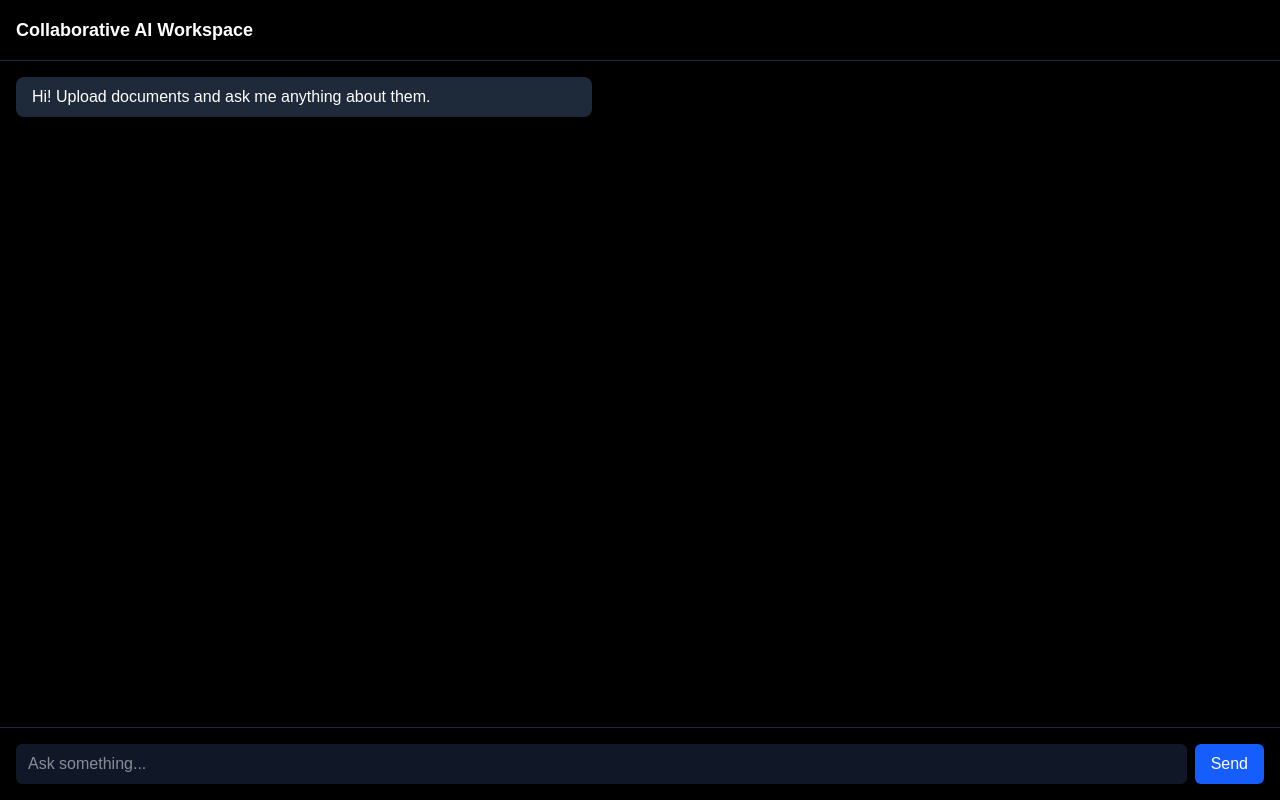
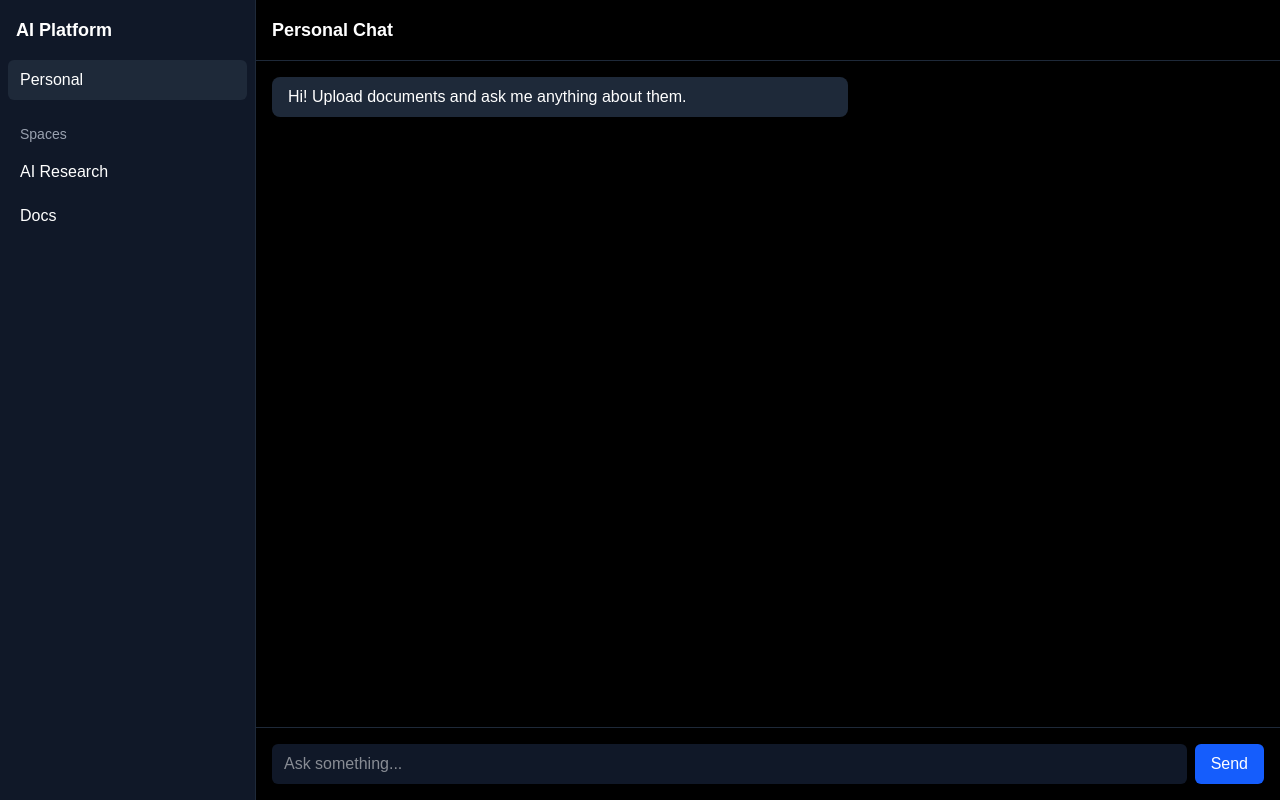
Before and after one commit to pondev7/collab-ai-platform, a Next.js app: page /chat in a window 1280 px wide. Built offline with nearby package versions, Linux system fonts and the light colour scheme.

Commit message:
Day 3: Add Personal and Spaces sidebar UI

```diff
--- a/app/chat/page.tsx
+++ b/app/chat/page.tsx
@@ -1,13 +1,26 @@
 "use client";
 
 import { useState } from "react";
+import Sidebar from "../components/Sidebar";
 
 type Message = {
   role: "user" | "assistant";
   content: string;
 };
 
+type Space = {
+  id: string;
+  name: string;
+};
+
 export default function ChatPage() {
+  const [activeContext, setActiveContext] = useState("personal");
+
+  const [spaces] = useState<Space[]>([
+    { id: "space-1", name: "AI Research" },
+    { id: "space-2", name: "Docs" },
+  ]);
+
   const [messages, setMessages] = useState<Message[]>([
     {
       role: "assistant",
@@ -20,25 +33,32 @@ export default function ChatPage() {
   const sendMessage = () => {
     if (!input.trim()) return;
 
-    const userMessage: Message = {
-      role: "user",
-      content: input,
-    };
+    setMessages([
+      ...messages,
+      { role: "user", content: input },
+      {
+        role: "assistant",
+        content: `(${activeContext}) Placeholder response. RAG coming soon.`,
+      },
+    ]);
 
-    const assistantMessage: Message = {
-      role: "assistant",
-      content: "This is a placeholder response. RAG coming soon.",
-    };
-
-    setMessages([...messages, userMessage, assistantMessage]);
     setInput("");
   };
 
   return (
-    <div className="flex h-screen flex-col bg-black text-white">
+    <div className="flex h-screen bg-black text-white">
+      <Sidebar
+        activeContext={activeContext}
+        spaces={spaces}
+        onSelect={setActiveContext}
+      />
+
+      <div className="flex flex-col flex-1">
         {/* Header */}
         <header className="border-b border-gray-800 p-4 text-lg font-semibold">
-        Collaborative AI Workspace
+          {activeContext === "personal"
+            ? "Personal Chat"
+            : `Space: ${spaces.find((s) => s.id === activeContext)?.name}`}
         </header>
 
         {/* Messages */}
@@ -76,5 +96,6 @@ export default function ChatPage() {
           </div>
         </footer>
       </div>
+    </div>
   );
 }
--- /dev/null
+++ b/app/components/Sidebar.tsx
@@ -0,0 +1,53 @@
+"use client";
+
+type Space = {
+  id: string;
+  name: string;
+};
+
+type SidebarProps = {
+  activeContext: string;
+  spaces: Space[];
+  onSelect: (id: string) => void;
+};
+
+export default function Sidebar({
+  activeContext,
+  spaces,
+  onSelect,
+}: SidebarProps) {
+  return (
+    <aside className="w-64 bg-gray-900 text-white border-r border-gray-800 flex flex-col">
+      <div className="p-4 text-lg font-semibold">AI Platform</div>
+
+      {/* Personal */}
+      <div className="px-2">
+        <div
+          onClick={() => onSelect("personal")}
+          className={`cursor-pointer rounded-md px-3 py-2 ${
+            activeContext === "personal" ? "bg-gray-800" : "hover:bg-gray-800"
+          }`}
+        >
+          Personal
+        </div>
+      </div>
+
+      {/* Spaces */}
+      <div className="mt-6 px-2">
+        <div className="px-3 text-sm text-gray-400 mb-2">Spaces</div>
+
+        {spaces.map((space) => (
+          <div
+            key={space.id}
+            onClick={() => onSelect(space.id)}
+            className={`cursor-pointer rounded-md px-3 py-2 mb-1 ${
+              activeContext === space.id ? "bg-gray-800" : "hover:bg-gray-800"
+            }`}
+          >
+            {space.name}
+          </div>
+        ))}
+      </div>
+    </aside>
+  );
+}
```
Lines whose indentation alone changed are shown as unchanged.
